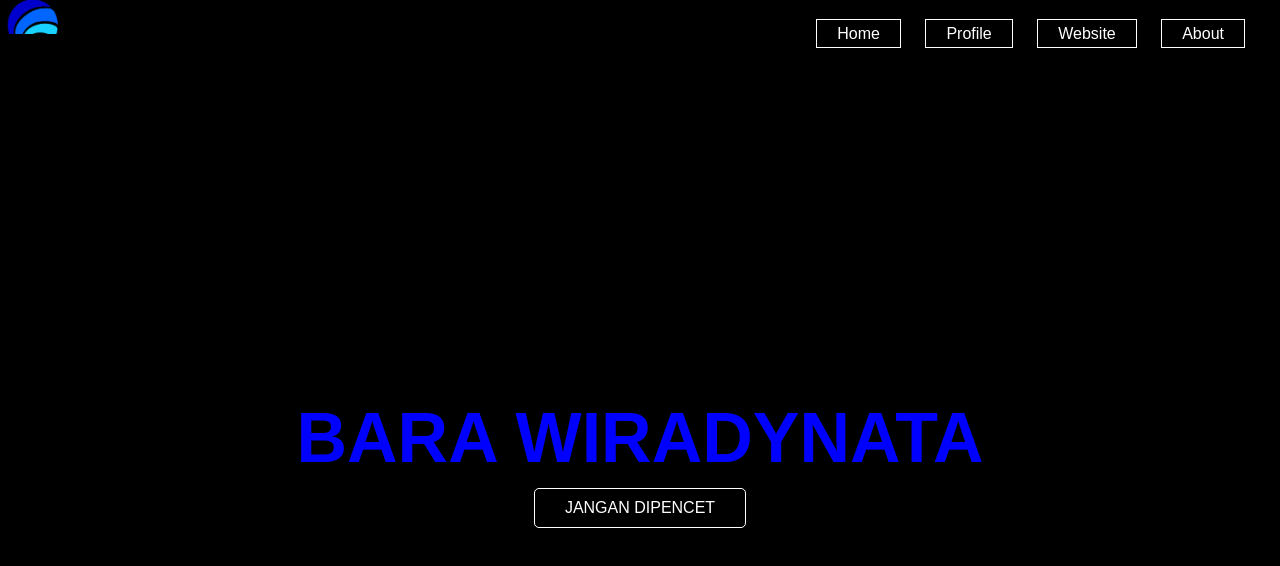
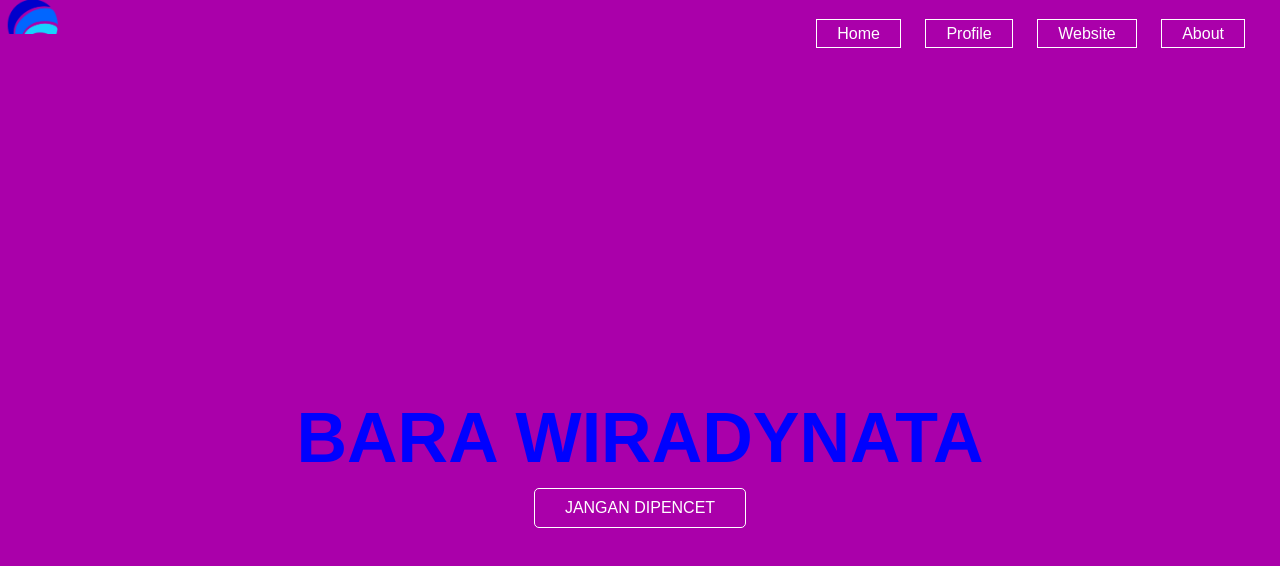
Before and after one commit to barawiradynata/webtest, a plain HTML site: page index.html in a window 1280 px wide. Drawn offline with Linux system fonts and the light colour scheme.

Commit message:
ganti background ungu

```diff
--- a/style/style.css
+++ b/style/style.css
@@ -4,7 +4,7 @@
     font-family: sans-serif;
 }
 html{
-    background: rgb(0,0,0);
+    background:#aa00aa;
     height: 100vh;
     background-size: cover;
     background-position: center;
```
